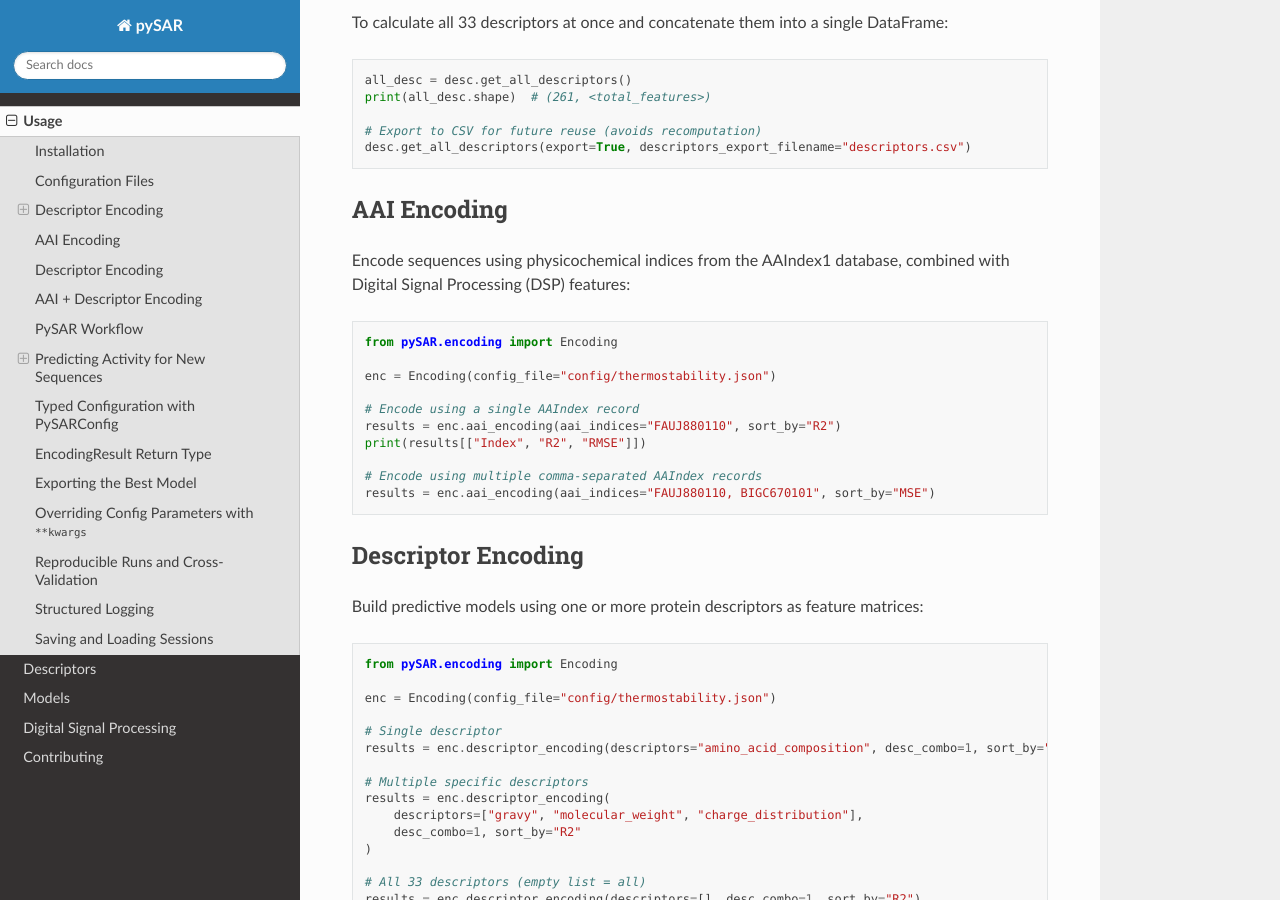
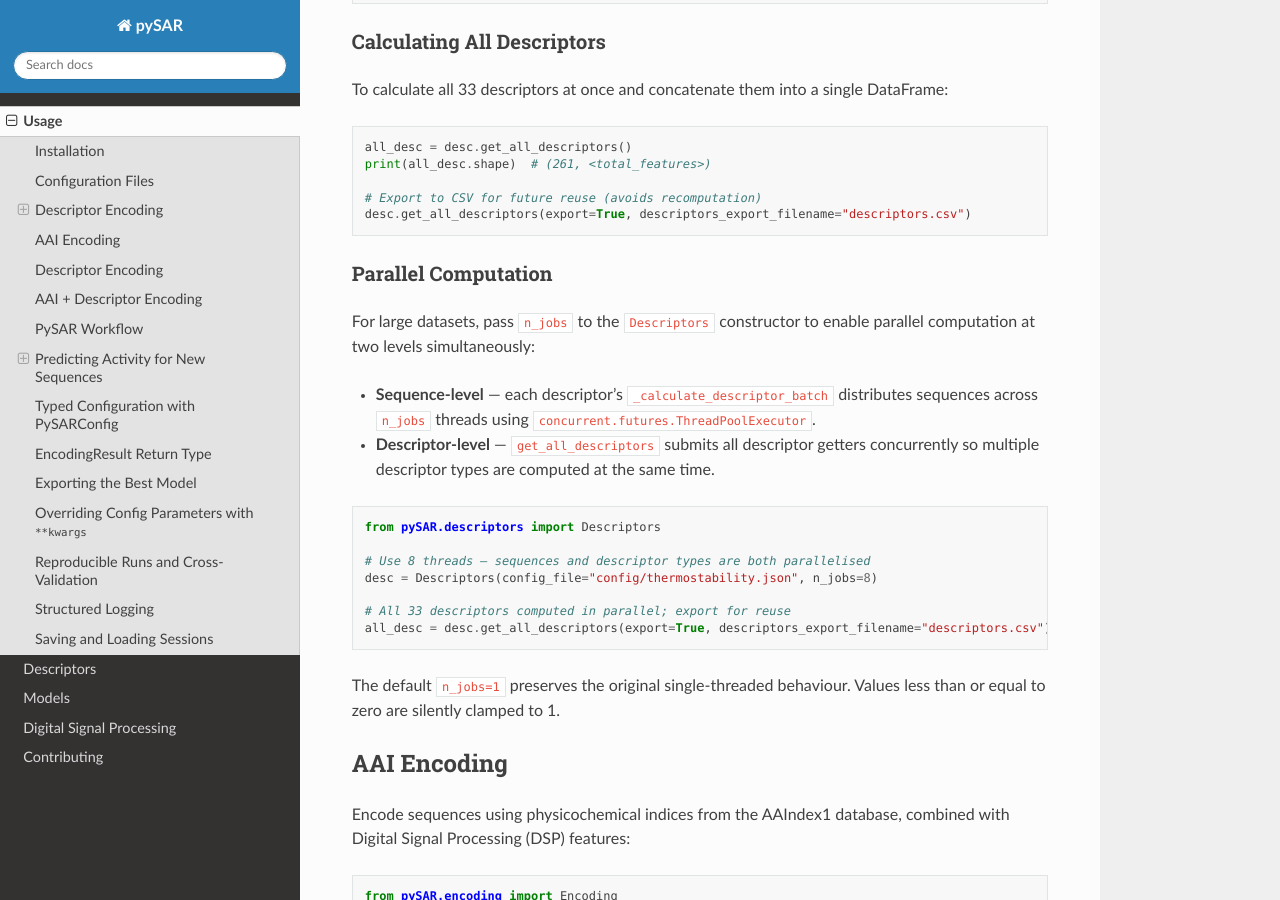
Before and after one commit to amckenna41/pySAR, a Sphinx documentation site: the page built from docs/usage.rst, in a window 1280 px wide and 900 px high, scrolled down 7627 px. Built offline with Sphinx 7.4.7 and the Read the Docs theme 3.1.0, drawn with Linux system fonts in a browser that asks for light colours; some of the changed text lies outside the part shown.

```diff
--- a/docs/usage.rst
+++ b/docs/usage.rst
@@ -119,7 +119,7 @@ A full configuration file looks like:
 Descriptor Encoding
 -------------------
 
-pySAR supports 36 protein descriptors via the ``Descriptors`` class. Descriptors are
+pySAR supports 33 protein descriptors via the ``Descriptors`` class. Descriptors are
 calculated using the `protpy <https://github.com/amckenna41/protpy>`_ package (>=1.3.0).
 
 **Initialising the Descriptors class:**
@@ -128,7 +128,11 @@ calculated using the `protpy <https://github.com/amckenna41/protpy>`_ package (>
 
    from pySAR.descriptors import Descriptors
 
+   # Single-threaded (default)
    desc = Descriptors(config_file="config/thermostability.json")
+
+   # Parallel computation across sequences and descriptor types
+   desc = Descriptors(config_file="config/thermostability.json", n_jobs=8)
 
 Composition Descriptors
 ~~~~~~~~~~~~~~~~~~~~~~~
@@ -409,6 +413,30 @@ To calculate all 33 descriptors at once and concatenate them into a single DataF
 
    # Export to CSV for future reuse (avoids recomputation)
    desc.get_all_descriptors(export=True, descriptors_export_filename="descriptors.csv")
+
+Parallel Computation
+~~~~~~~~~~~~~~~~~~~~
+
+For large datasets, pass ``n_jobs`` to the ``Descriptors`` constructor to enable parallel
+computation at two levels simultaneously:
+
+- **Sequence-level** — each descriptor's ``_calculate_descriptor_batch`` distributes sequences
+  across ``n_jobs`` threads using ``concurrent.futures.ThreadPoolExecutor``.
+- **Descriptor-level** — ``get_all_descriptors`` submits all descriptor getters concurrently
+  so multiple descriptor types are computed at the same time.
+
+.. code-block:: python
+
+   from pySAR.descriptors import Descriptors
+
+   # Use 8 threads — sequences and descriptor types are both parallelised
+   desc = Descriptors(config_file="config/thermostability.json", n_jobs=8)
+
+   # All 33 descriptors computed in parallel; export for reuse
+   all_desc = desc.get_all_descriptors(export=True, descriptors_export_filename="descriptors.csv")
+
+The default ``n_jobs=1`` preserves the original single-threaded behaviour. Values less than
+or equal to zero are silently clamped to 1.
 
 AAI Encoding
 ------------
```
Also changed, not shown: CHANGELOG.md (+2 -0 lines), 2 other files.
